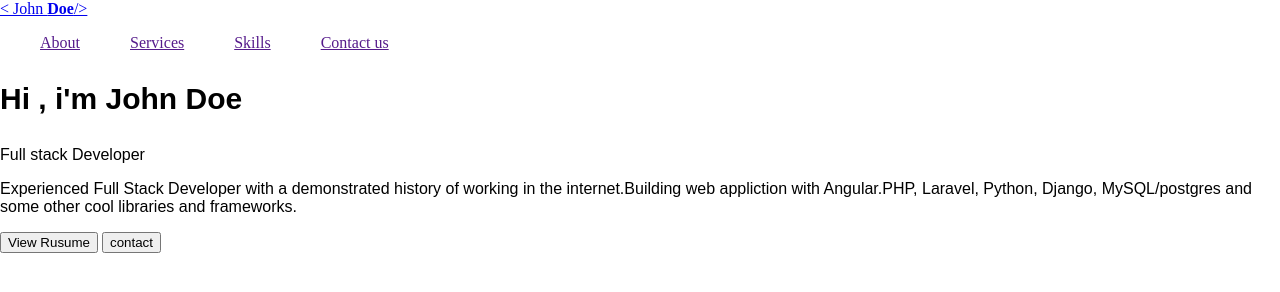
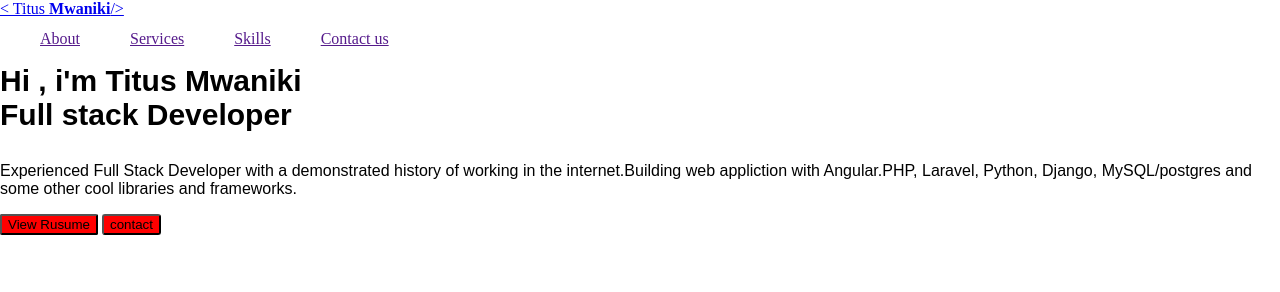
Before and after one commit to mwaniki-Titus/Titoh-Mwaniki-portfolio, a plain HTML site: page index.html in a window 1280 px wide. Drawn offline with Linux system fonts and the light colour scheme; files that its build step writes are made by us from their sources.

Commit message:
css style

```diff
--- a/index.html
+++ b/index.html
@@ -5,14 +5,14 @@
     <meta http-equiv="X-UA-Compatible" content="IE=edge">
     <meta name="viewport" content="width=device-width, initial-scale=1.0">
     <title>Document</title>
-    <link rel="stylesheet" href="./css/style.css">
+    <link rel="stylesheet" href="style.css">
 </head>
 <body>
     <div class="nav bar">
         <i--logo-->
         <div id="logo">
            <a href="/" class="logo-title">
-             < John <strong>Doe</strong>/>
+             < Titus   <strong>Mwaniki</strong>/>
            </a>
     </div>
     <nav>
@@ -39,15 +39,20 @@
             </li>
         </ul>
     </nav>
-    <p class="name-developer">Hi , i'm <strong>John Doe</strong></p>
-    <p class="proffesion-tittle">Full stack Developer</p>
+    <p class="name-developer">Hi , i'm <strong>Titus Mwaniki</strong></p>
+    <p class="name-profession">Full stack Developer</p>
     <p>Experienced Full Stack Developer with a demonstrated history of working in the internet.Building web appliction with Angular.PHP, Laravel, Python, Django, MySQL/postgres and some other cool libraries and frameworks.</p>
     <div>
-        <button class="view resume-button">View Rusume </button>
+        <button class="view-resume-button">View Rusume </button>
         <button class="contact-button">contact</button>
     </div>
     <div>
         <a href=""></a>
     </div>
+    <div>
+        <i></i>
+
+
+    </div>
 </body>
 </html>
--- a/style.css
+++ b/style.css
@@ -7,12 +7,14 @@ body {
 
 .navbar {
     display: flex;
+    flex-direction: row;
+
 }
 
 nav ul {
     display: flex;
     list-style: none;
-
+    margin-top: 12px;
 }
 
 nav ul li {
@@ -23,15 +25,25 @@ p{
 }
 .name-developer {
 
+    font-size:30px;
+    font-weight: bold;
+    margin-bottom: 0px;
+    margin-top: 10px;
+
+}
+.name-profession{
     font-size: 30px;
     font-weight: bold;
+    margin-top: 0;
 }
+.view-resume-button {
+    background-color: red;
+    border-radius: 2px;
+    cursor: pointer;
 
-
-
-
-.proffesion.tittle {
-    font-size: 30px;
-    font-weight: bold;
-    line-height: 26px;
 }
+.contact-button {
+    background-color: red;
+    border-radius: 3px;
+    cursor: pointer;
+}
```
